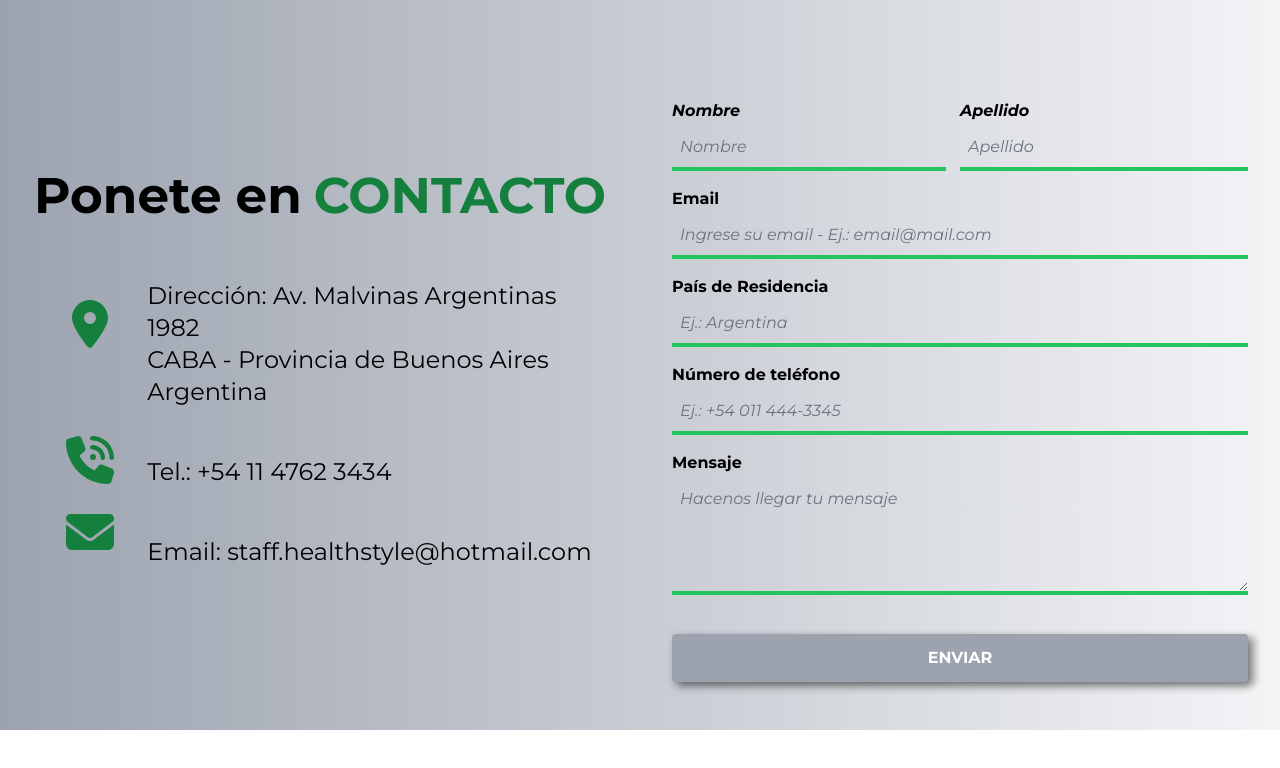
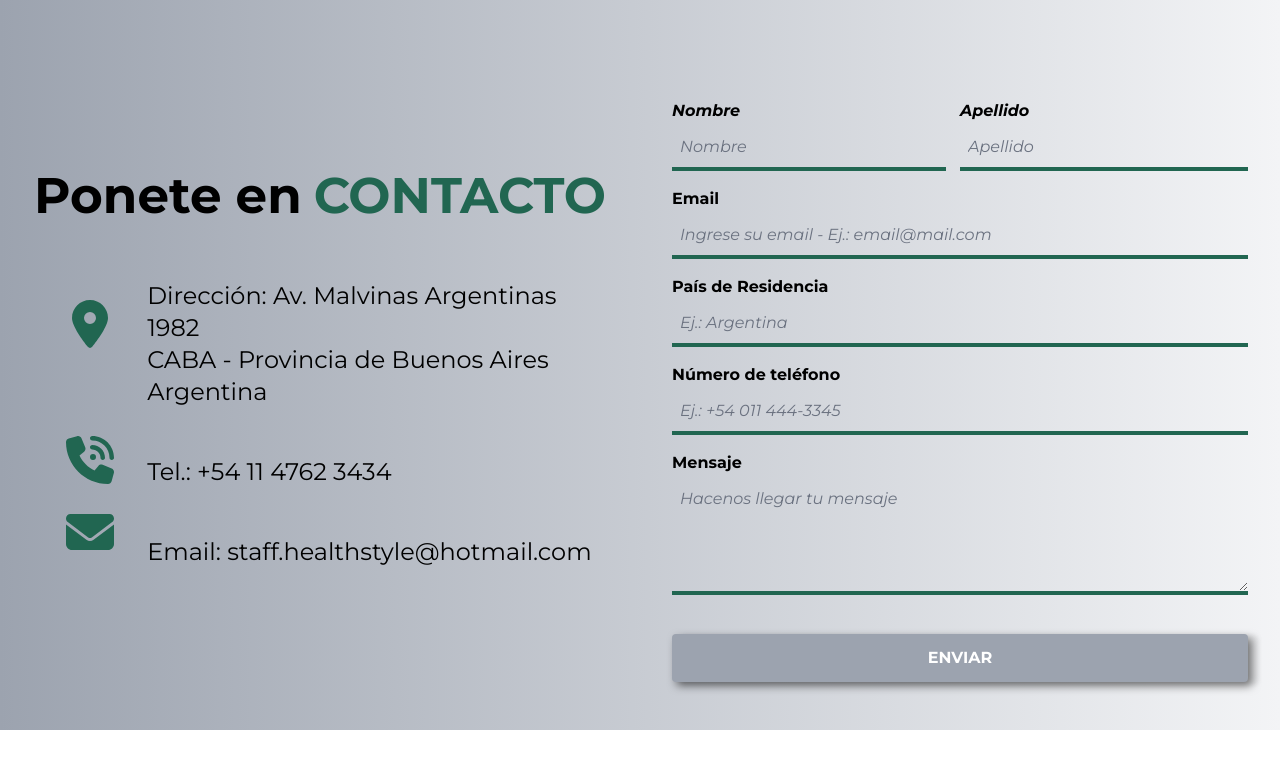
Before and after one commit to laag-dev/HealthStyle, a React (Vite) app: page /contacto in a window 1280 px wide. Shown: the top 768 px of the page. Built offline with nearby package versions, Linux system fonts and the light colour scheme; the HTML template or start-up script is replaced by a standard one.

Commit message:
fix aboutUs

```diff
--- a/src/components/Contacto.jsx
+++ b/src/components/Contacto.jsx
@@ -94,28 +94,28 @@ const Contacto = () => {
 
       <div className="xs:mt-6 md:mt-28 lg:mt-32 xl:mt-36 flex items-center justify-center">
         <p className="font-bold xs:text-2xl xsm:text-[28px] xsl:text-[32px] sm:text-5xl md:text-[26px] lg:text-4xl xl:text-[50px] 2xl:text-5xl">Ponete en</p>
-        <p className="font-bold xs:text-2xl xsm:text-[28px] xsl:text-[32px] sm:text-5xl md:text-[26px] lg:text-4xl xl:text-[50px] 2xl:text-5xl ml-3 text-green-700">CONTACTO</p>
+        <p className="font-bold xs:text-2xl xsm:text-[28px] xsl:text-[32px] sm:text-5xl md:text-[26px] lg:text-4xl xl:text-[50px] 2xl:text-5xl ml-3 text-[#216651]">CONTACTO</p>
       </div>
 
       <div className="mx-auto w-[90%] xs:mt-8 xl:mt-16 flex flex-row">
         <div className="w-[20%] flex flex-col xs:justify-center xs:items-center xl:justify-center xl:items-center 2xl:justify-end 2xl:items-end">
           <a onClick={handleMapClick} rel="noreferrer">
             <FaLocationDot className="xs:h-6 xs:w-6 sm:h-8 sm:w-8 md:h-8 md:w-8 xl:h-12 xl:w-12
-            text-green-700 hover:text-orange-600 transition-transform hover:scale-125 duration-500 cursor-pointer
+            text-[#216651] hover:text-orange-600 transition-transform hover:scale-125 duration-500 cursor-pointer
             xs:mt-2  xsm:mt-2  xsl:mt-2  sm:mt-4  md:mt-2 lg:mt-2 xl:mt-2
             xs:mb-28 xsm:mb-24 xsl:mb-16 sm:mb-16 md:mb-22 lg:mb-22 xl:mb-20" />
           </a>
 
           <a href="tel:+5492915032061" target="_blank" rel="noreferrer">
             <FaPhoneVolume className="xs:h-6 xs:w-6 sm:h-8 sm:w-8 md:h-8 md:w-8 xl:h-12 xl:w-12
-            text-green-700 hover:text-orange-600 transition-transform hover:scale-125 duration-500 cursor-pointer
+            text-[#216651] hover:text-orange-600 transition-transform hover:scale-125 duration-500 cursor-pointer
             xs:mt-0 xsm:mt-4 xsl:mt-2 sm:mt-12 md:mt-14 lg:mt-10 xl:mt-2
             xs:mb-8 xsm:mb-8 xsl:mb-8 sm:mb-4 md:mb-10 lg:mb-8 xl:mb-6"/>
           </a>
 
           <a href="mailto:staff.healthstyle@hotmail.com" target="_blank" rel="noreferrer">
             <FaEnvelope className="xs:h-6 xs:w-6 sm:h-8 sm:w-8 md:h-8 md:w-8 xl:h-12 xl:w-12
-            text-green-700 hover:text-orange-600 transition-transform hover:scale-125 duration-500 scursor-pointer"/>
+            text-[#216651] hover:text-orange-600 transition-transform hover:scale-125 duration-500 scursor-pointer"/>
           </a>
         </div>
 
@@ -161,8 +161,8 @@ const Contacto = () => {
               required
 
               autoComplete="nope"
-              className={`flex mt-1 p-2 border-b-4 text-black italic border-green-500 bg-transparent placeholder-gray-500 w-[95%] focus:outline-none
-              xs:text-xs xsm:text-base xsl:text-base sm:text-base md:text-base lg:text-base xl:text-base  ${errors.name ? 'border-red-700' : 'border-green-500'}`}
+              className={`flex mt-1 p-2 border-b-4 text-black italic border-[#216651] bg-transparent placeholder-gray-500 w-[95%] focus:outline-none
+              xs:text-xs xsm:text-base xsl:text-base sm:text-base md:text-base lg:text-base xl:text-base  ${errors.name ? 'border-red-700' : 'border-[#216651]'}`}
 
             />
               {errors.name && <span className="text-red-800">{errors.name}</span>}
@@ -184,8 +184,8 @@ const Contacto = () => {
               required
 
               autoComplete="nope"
-              className={`mt-1 p-2 border-b-4 text-black italic border-green-500 bg-transparent placeholder-gray-500 w-full focus:outline-none
-              xs:text-xs xsm:text-base xsl:text-base sm:text-base md:text-base lg:text-base xl:text-base ${errors.lastname ? 'border-red-700' : 'border-green-500'}`}
+              className={`mt-1 p-2 border-b-4 text-black italic border-[#216651] bg-transparent placeholder-gray-500 w-full focus:outline-none
+              xs:text-xs xsm:text-base xsl:text-base sm:text-base md:text-base lg:text-base xl:text-base ${errors.lastname ? 'border-red-700' : 'border-[#216651]'}`}
 
             />
               {errors.lastname && <span className="text-red-800">{errors.lastname}</span>}
@@ -207,8 +207,8 @@ const Contacto = () => {
             required
 
             autoComplete="nope"
-            className={`mt-1 p-2 border-b-4 text-black italic border-green-500 bg-transparent placeholder-gray-500 w-full focus:outline-none
-            xs:text-xs xsm:text-base xsl:text-base sm:text-base md:text-base lg:text-base xl:text-base ${errors.email ? 'border-red-700' : 'border-green-500'}`}
+            className={`mt-1 p-2 border-b-4 text-black italic border-[#216651] bg-transparent placeholder-gray-500 w-full focus:outline-none
+            xs:text-xs xsm:text-base xsl:text-base sm:text-base md:text-base lg:text-base xl:text-base ${errors.email ? 'border-red-700' : 'border-[#216651]'}`}
 
             />
             {errors.email && <span className="text-red-800">{errors.email}</span>}
@@ -228,8 +228,8 @@ const Contacto = () => {
             placeholder="Ej.: Argentina"
             required
             autoComplete="nope"
-            className={`mt-1 p-2 border-b-4 text-black italic border-green-500 bg-transparent placeholder-gray-500 w-full focus:outline-none
-            xs:text-xs xsm:text-base xsl:text-base sm:text-base md:text-base lg:text-base xl:text-base ${errors.country ? 'border-red-700' : 'border-green-500'}`}
+            className={`mt-1 p-2 border-b-4 text-black italic border-[#216651] bg-transparent placeholder-gray-500 w-full focus:outline-none
+            xs:text-xs xsm:text-base xsl:text-base sm:text-base md:text-base lg:text-base xl:text-base ${errors.country ? 'border-red-700' : 'border-[#216651]'}`}
             />
             {errors.country && <span className="text-red-800">{errors.country}</span>}
         </div>
@@ -248,8 +248,8 @@ const Contacto = () => {
             placeholder="Ej.: +54 011 444-3345"
             required
             autoComplete="nope"
-            className={`mt-1 p-2 border-b-4 text-lg text-black italic border-green-500 bg-transparent placeholder-gray-500 w-full focus:outline-none
-            xs:text-xs xsm:text-base xsl:text-base sm:text-base md:text-base lg:text-base xl:text-base ${errors.phone ? 'border-red-700' : 'border-green-500'}`}
+            className={`mt-1 p-2 border-b-4 text-lg text-black italic border-[#216651] bg-transparent placeholder-gray-500 w-full focus:outline-none
+            xs:text-xs xsm:text-base xsl:text-base sm:text-base md:text-base lg:text-base xl:text-base ${errors.phone ? 'border-red-700' : 'border-[#216651]'}`}
             />
             {errors.phone && <span className="text-red-800">{errors.phone}</span>}
         </div>
@@ -269,8 +269,8 @@ const Contacto = () => {
             required
 
             autoComplete="nope"
-            className={`mt-1 p-2 border-b-4 text-lg text-black italic border-green-500 bg-transparent placeholder-gray-500 w-full focus:outline-none
-            xs:text-xs xsm:text-base xsl:text-base sm:text-base md:text-base lg:text-base xl:text-base ${errors.message ? 'border-red-700' : 'border-green-500'}`}
+            className={`mt-1 p-2 border-b-4 text-lg text-black italic border-[#216651] bg-transparent placeholder-gray-500 w-full focus:outline-none
+            xs:text-xs xsm:text-base xsl:text-base sm:text-base md:text-base lg:text-base xl:text-base ${errors.message ? 'border-red-700' : 'border-[#216651]'}`}
 ></textarea>
             {errors.message && <span className="text-red-800">{errors.message}</span>}
         </div>
@@ -278,7 +278,7 @@ const Contacto = () => {
         <div className="w-[90%] mx-auto">
           <button
             type="submit"
-            className={`mb-4 mt-8 block w-full text-white font-bold py-3 px-4 rounded ${Object.values(errors).some(error => error !== "") || !inputLleno ? "bg-gray-400 cursor-not-allowed" : "bg-green-600 hover:bg-green-800"}`}
+            className={`mb-4 mt-8 block w-full text-white font-bold py-3 px-4 rounded ${Object.values(errors).some(error => error !== "") || !inputLleno ? "bg-gray-400 cursor-not-allowed" : "bg-[#216651] hover:bg-[#3E9278]"}`}
             disabled={Object.values(errors).some(error => error !== "") || !inputLleno}
             title={Object.values(errors).some(error => error !== "") ? Object.values(errors).join(", ") : !inputLleno ? "Por favor, completa todos los campos correctamente" : ""}
             style={{
--- a/src/components/Footer.jsx
+++ b/src/components/Footer.jsx
@@ -6,15 +6,15 @@ const Footer = () => {
 
       <div className="p-3 w-full lg:text-lg xs:text-ms flex flex-wrap justify-center">
         <span className="text-gray-500">|</span>
-          <a className="ml-3 text-green-500 hover:text-white" href="#">Home</a>
+          <a className="ml-3 text-[#3E9278] hover:text-white" href="#">Home</a>
         <span className="ml-3 text-gray-500">|</span>
-          <a className="ml-3 text-green-500 hover:text-white" href="#costosLink">Costos de Servicios</a>
+          <a className="ml-3 text-[#3E9278] hover:text-white" href="#costosLink">Costos de Servicios</a>
         <span className="ml-3 text-gray-500">|</span>
-          <a className="ml-3 text-green-500 hover:text-white" href="#testimonioLink">Testimonios</a>
+          <a className="ml-3 text-[#3E9278] hover:text-white" href="#testimonioLink">Testimonios</a>
         <span className="ml-3 text-gray-500">|</span>
-          <a className="ml-3 text-green-500 hover:text-white" href="#contactoLink">Contacto</a>
+          <a className="ml-3 text-[#3E9278] hover:text-white" href="#contactoLink">Contacto</a>
         <span className="ml-3 text-gray-500">|</span>
-          <a className="ml-3 text-green-500 hover:text-white" href="#nosotrosLink">Nosotros</a>
+          <a className="ml-3 text-[#3E9278] hover:text-white" href="#nosotrosLink">Nosotros</a>
         <span className="ml-3 text-gray-500">|</span>
       </div>
 
--- a/src/components/Home.jsx
+++ b/src/components/Home.jsx
@@ -20,8 +20,8 @@ const Home =  () => {
     <div >
       <NavBar/>
       <Header/>
+      <Service/>
       <AboutUs/>
-      <Service/>
       <Result/>
       <Testimonios/>
       <Plans/>
--- a/src/components/Nosotros.jsx
+++ b/src/components/Nosotros.jsx
@@ -13,7 +13,7 @@ const Nosotros = () => {
     <section className="container mx-auto mb-2 text-center"> {/* -- Section: Bloques -- */}
 
       <h2 className="mb-12 text-3xl text-white ">
-        Equipo de desarrollo <span className="text-green-700 font-bold">WEB</span>
+        Equipo de desarrollo <span className="text-[#3E9278] font-bold">WEB</span>
       </h2>
 
       <div className="lg:gap-xl-12 grid gap-x-6 md:grid-cols-2 lg:grid-cols-5"> {/* -- Contenedor equipo -- */}
```
Also changed, not shown: src/components/AboutUs.jsx (+37 -10 lines).
